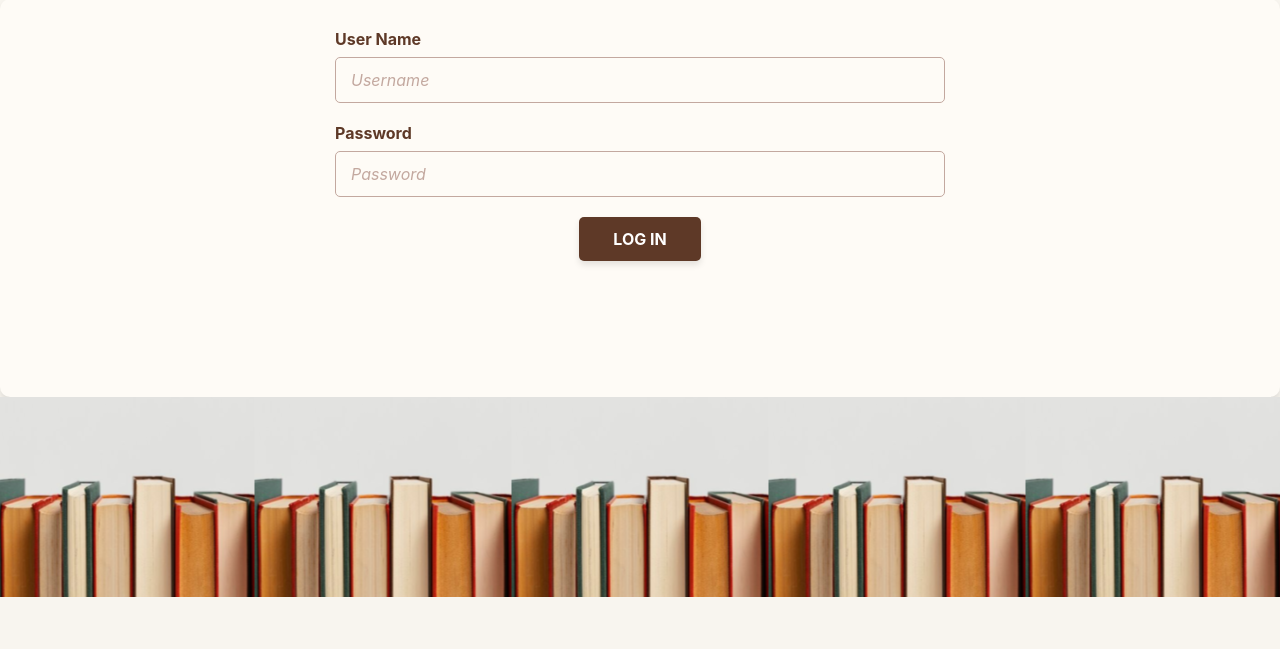
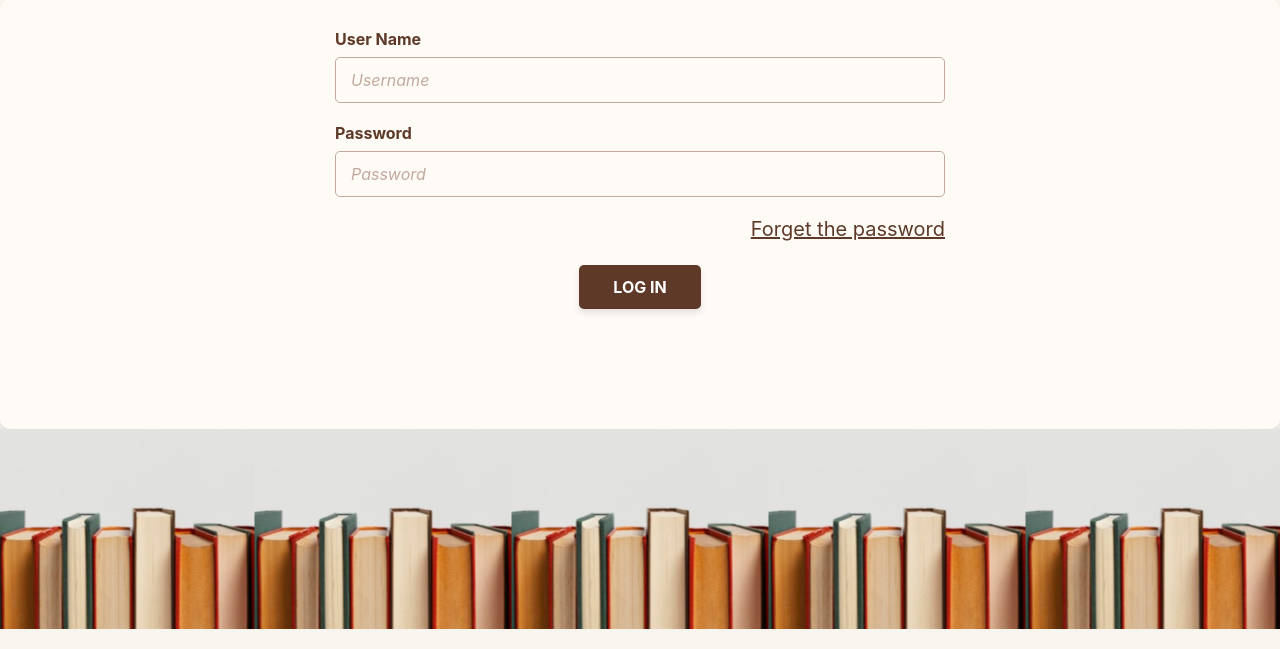
Before and after one commit to KimHan2074/booknest, a PHP site: page /app/views/login_form.php in a window 1280 px wide. Shown: the part 151-800 px from the top of the page. Run offline with PHP 8.4, Linux system fonts and the light colour scheme; some libraries are stand-ins or nearby versions.

Commit message:
update UI feature login

```diff
--- a/app/views/login_form.php
+++ b/app/views/login_form.php
@@ -44,7 +44,7 @@
             border-radius: 10px;
             box-shadow: 0 4px 6px rgba(0, 0, 0, 0.1);
             width: 100%;
-            padding-bottom: 136px;
+            padding-bottom: 120px;
         }
 
         .logInForm {
@@ -123,6 +123,15 @@
         .back-to-home i{
             margin: 16px;
         }
+        .forgetPassword{
+            height: 30px;
+            margin-bottom: 18px;
+            text-align: right;
+        }
+        .forget-password{
+            font-size: 20px;
+            color: #5e3927;
+        }
 
     </style>
 </head>
@@ -158,6 +167,10 @@
             <label for="password">Password</label>
             <input type="password" name="password" placeholder="Password" required>
 
+            <div class="forgetPassword">
+                <a href="" class="forget-password">Forget the password</a>
+            </div>
+
             <div class="btn">
                 <button type="submit" class="btn-login">Log In</button>
             </div>
```
